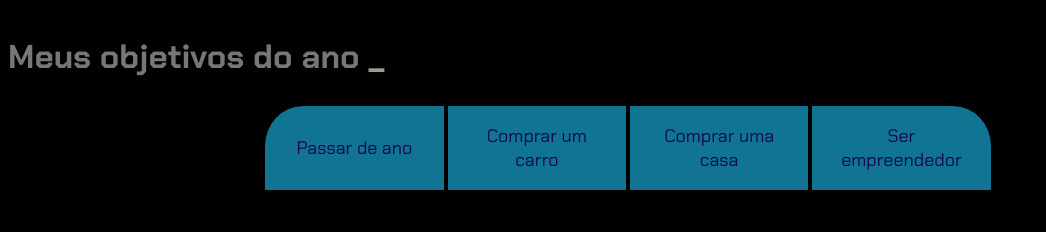
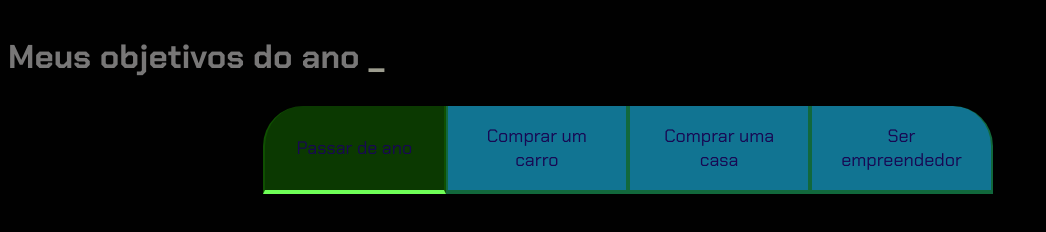
Before and after one commit to Joaooliveiira/Proj-Vida-Joao, a plain HTML site: page index.html in a window 1280 px wide. Both pictures are taken after a click on the button "Passar de ano". Shown: the whole page, without its empty margins (0-1046 px from the left). Drawn offline with Linux system fonts and the light colour scheme.

Commit message:
Add files via upload

```diff
--- a/index.html
+++ b/index.html
@@ -13,7 +13,7 @@
 
 
         <div class="botoes">
-            <button class="botao">Passar de ano </button>
+            <button class="botao ativo">Passar de ano </button>
             <button class="botao">Comprar um carro </button>
             <button class="botao"> Comprar uma casa </button>
             <button class="botao">Ser empreendedor </button>
@@ -26,6 +26,7 @@
 
 
     </section>
+    <script src="main.js"></script>
 
 </body>
 </html>
--- /dev/null
+++ b/main.js
@@ -0,0 +1,13 @@
+const botoes=document.querySelectorAll(".botao");
+
+for (let i=0; i < botoes.length; i++){
+    botoes[i].onclick = function(){
+
+        for(let j=0; j<botoes.length;j++){
+            botoes[j].classList.remove("ativo");
+        }
+
+        botoes[i].classList.add("ativo")
+    }
+
+}
--- a/style.css
+++ b/style.css
@@ -4,7 +4,7 @@
     --cor-de-fundo: #010101;
     --verde: #6FFF57;
     --cinza: #787777;
-    --botao-ativo: #000000;
+    --botao-ativo: #13600397;
     --botao-inativo: #1dc4f797;
     --texto-fundo: #0b2043;
 }
@@ -59,6 +59,10 @@ body{
     border-radius: 40px 40px 0 0;
 }
 
+.ativo{
+    background-color: var(--botao-ativo);
+    border-bottom: 4px solid var(--verde);
+}
 
 @media screen and (min-width: 768px){
     .botoes{
```
